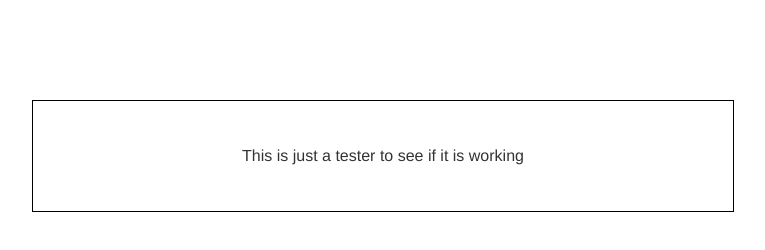
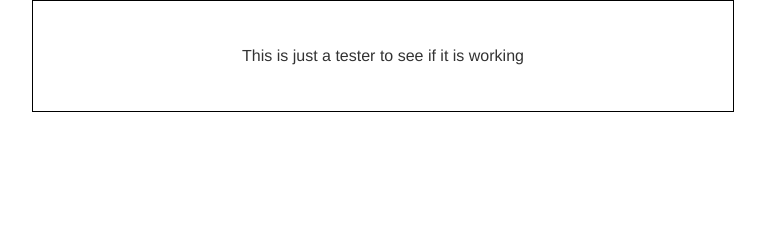
Before and after one commit to rosep4/first_website, a plain HTML site: page index.html in a window 1280 px wide. Shown: the whole page, without its empty margins (257-1022 px from the left). Drawn offline with Linux system fonts and the light colour scheme.

Commit message:
Revert "added style to css"
This reverts commit e507f3f510e47eced52e44f7a18a47fe1db96909.

```diff
--- a/style.css
+++ b/style.css
@@ -1,8 +1,9 @@
 body{
-  font-family:helvetica,sans-serif;
+  font-family:helvetica,
+  sans-serif;
   text-align:center;
   width:50%;
-  margin: 100px auto;
+  margin: 0 auto;
   padding:30px;
   border:1px solid black;
 }
```
